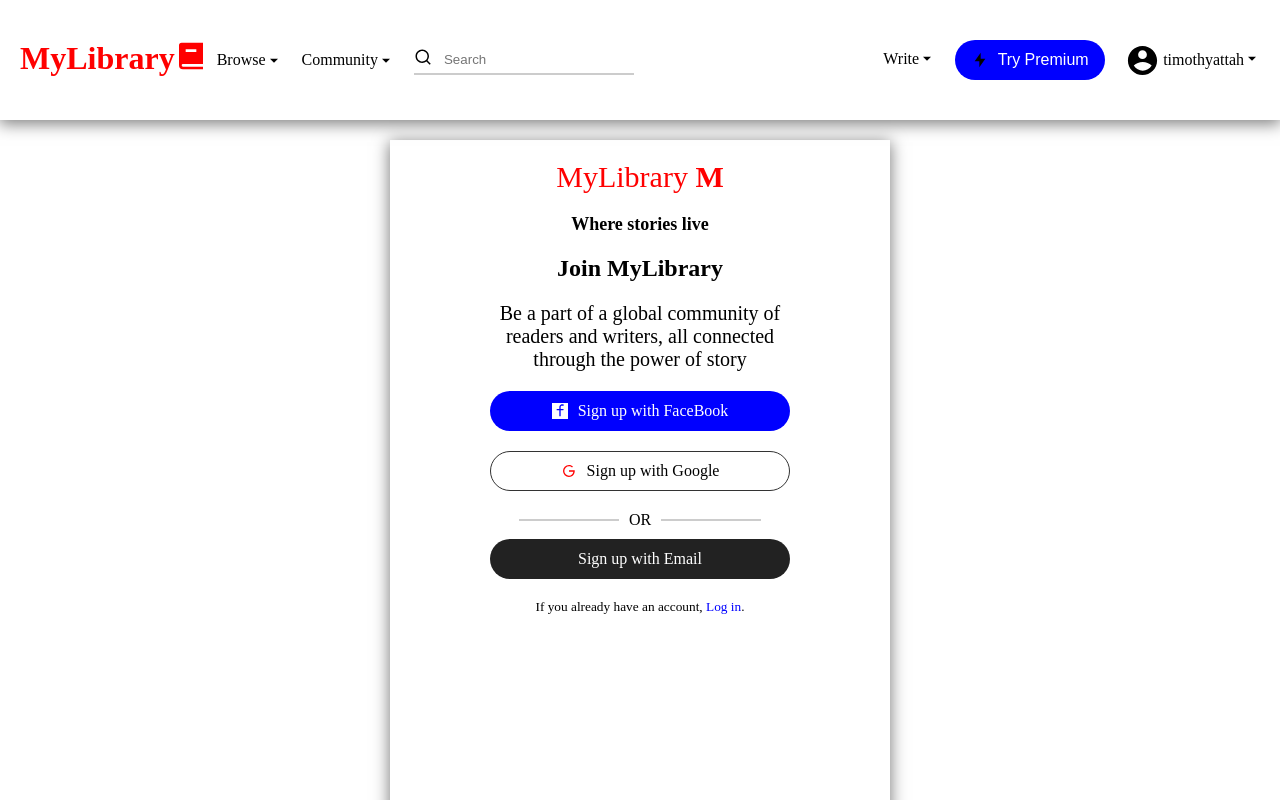
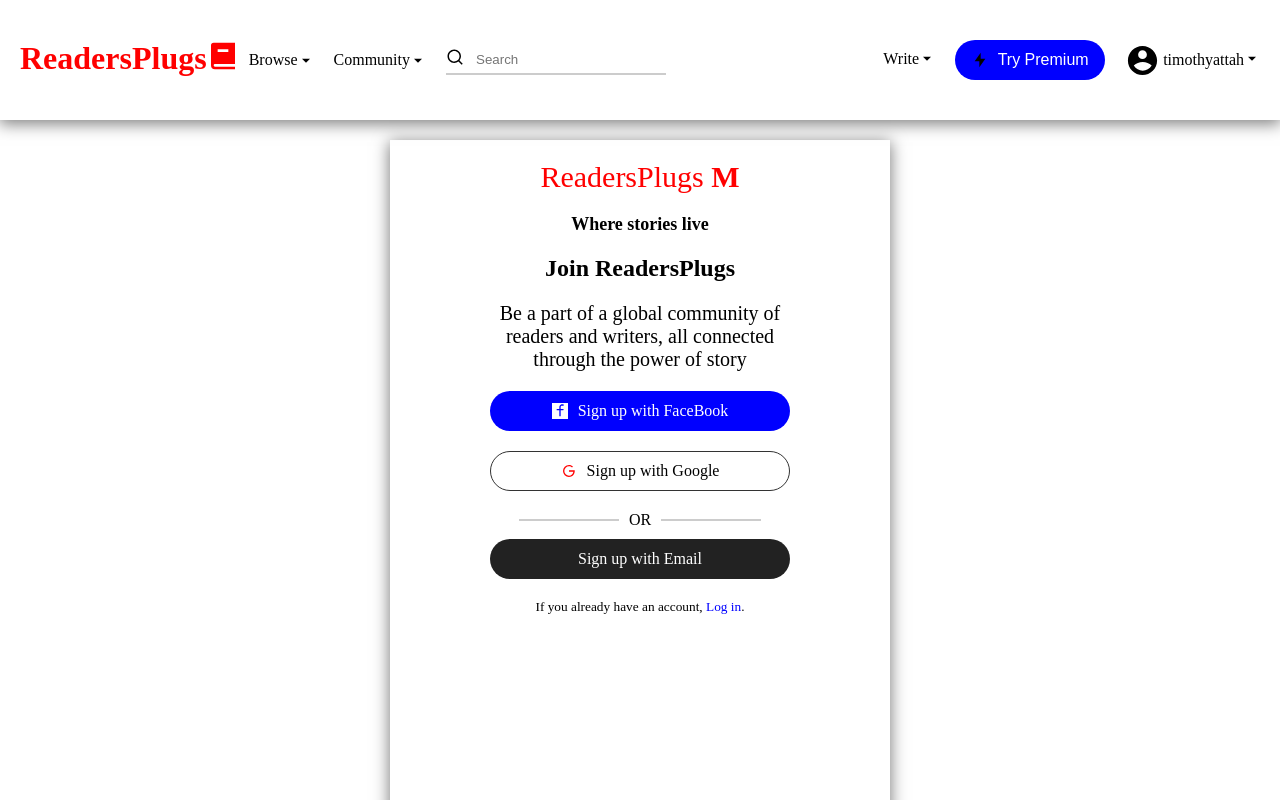
Before and after one commit to coded-coders/onlyally, a React (Create React App) app: page /signup in a window 1280 px wide. Shown: the top 800 px of the page. Built offline with nearby package versions, Linux system fonts and the light colour scheme.

Commit message:
Changed header title

```diff
--- a/src/components/header/LargeScreenHeader.jsx
+++ b/src/components/header/LargeScreenHeader.jsx
@@ -15,7 +15,7 @@
       <StyledHeaderLeft>
         <h1>
           <Link to='/'>
-            MyLibrary
+            ReadersPlugs
             <span>
               <Icons.Book />
             </span>
--- a/src/pages/signUpPage/SignUpPage.jsx
+++ b/src/pages/signUpPage/SignUpPage.jsx
@@ -12,11 +12,11 @@
   return (
     <StyledSignUpContainer>
       <h1>
-        MyLibrary <span>M</span>
+        ReadersPlugs <span>M</span>
       </h1>
       <Info primary>Where stories live</Info>
 
-      <h2>Join MyLibrary</h2>
+      <h2>Join ReadersPlugs</h2>
 
       <Info>
         Be a part of a global community of readers and writers, all connected
```
